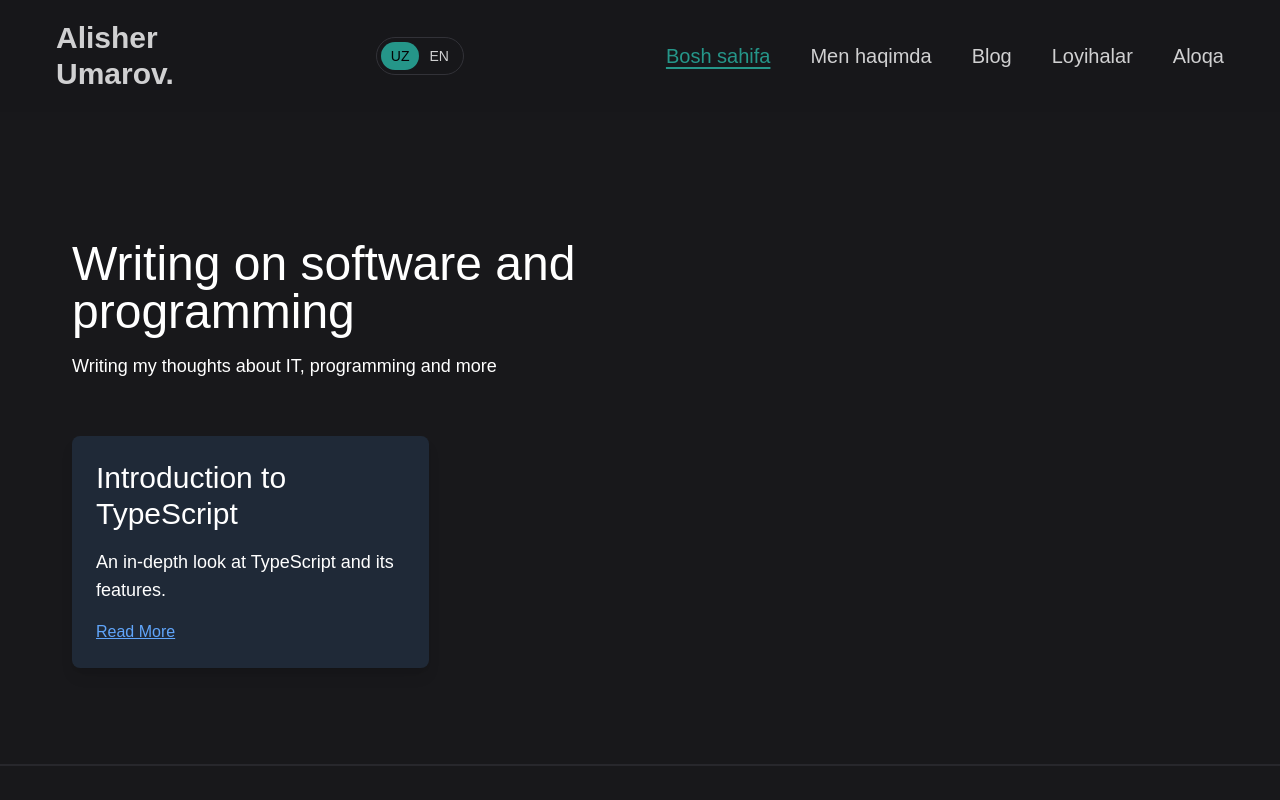
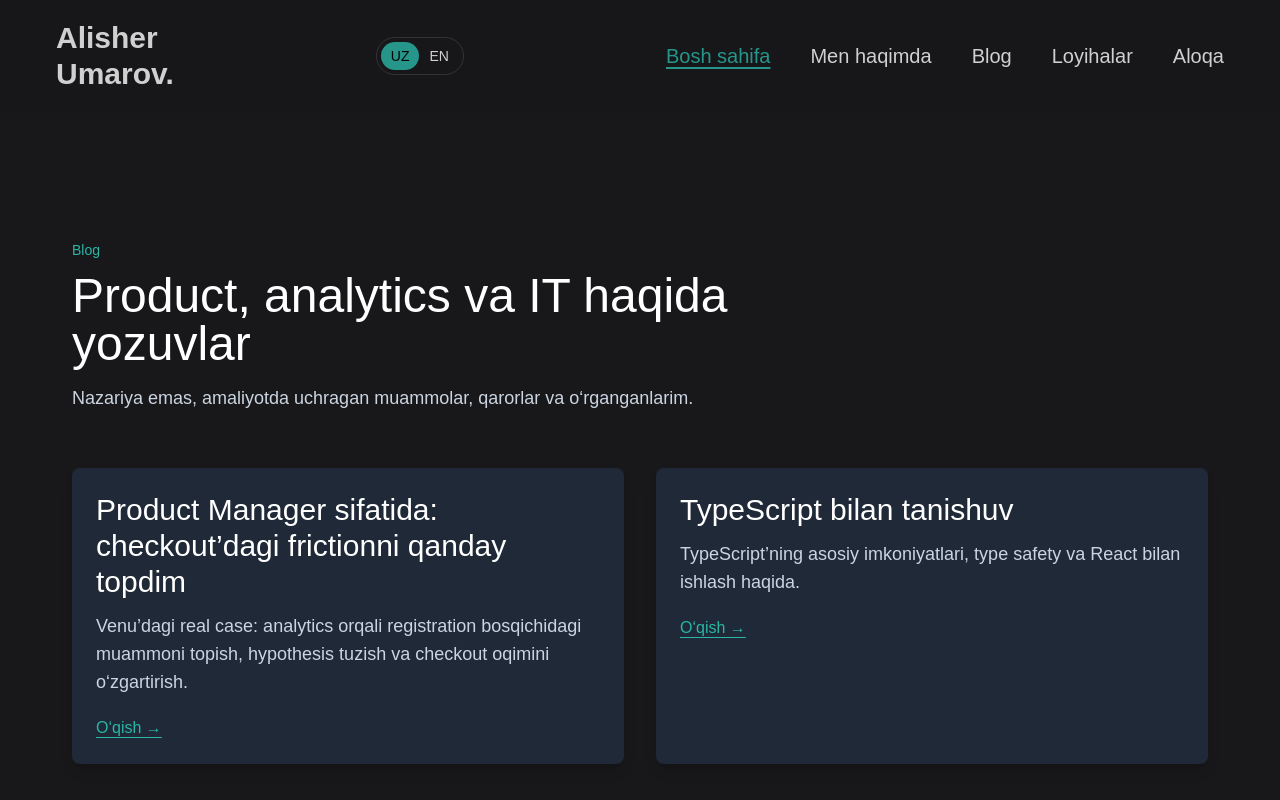
Before and after one commit to umarovcoder/myWebsite, a React (Vite) app: page /articles in a window 1280 px wide. Shown: the top 800 px of the page. Built offline with nearby package versions, Linux system fonts and the light colour scheme; a web font is replaced by a local one.

Commit message:
Add Product Management case article to blog

```diff
--- a/src/pages/Articles/Articles.tsx
+++ b/src/pages/Articles/Articles.tsx
@@ -1,62 +1,49 @@
 import { FC } from 'react';
 import { Link } from 'react-router-dom';
-
-const articles = [
-  {
-    id: "typescript",
-    title: "Introduction to TypeScript",
-    description: "An in-depth look at TypeScript and its features.",
-    content: (
-      <>
-        <h3 className='text-white text-2xl mb-3'>Why TypeScript?</h3>
-        <p className='text-white text-lg mb-4'>
-          TypeScript offers several benefits, including static type checking, better code readability, and improved developer experience. It helps catch errors early in the development process, making it easier to maintain and scale your codebase.
-        </p>
-        <h3 className='text-white text-2xl mb-3'>Key Features</h3>
-        <ul className='list-disc list-inside text-white text-lg mb-4'>
-          <li>Static type checking</li>
-          <li>Enhanced IDE support</li>
-          <li>Compatibility with JavaScript</li>
-          <li>Rich type definitions</li>
-          <li>Advanced type inference</li>
-        </ul>
-        <h3 className='text-white text-2xl mb-3'>Getting Started</h3>
-        <p className='text-white text-lg mb-4'>
-          To get started with TypeScript, you need to install it via npm:
-        </p>
-        <pre className='bg-gray-900 p-4 rounded-lg mb-4'>
-          <code className='text-green-400'>$ npm install -g typescript</code>
-        </pre>
-        <p className='text-white text-lg mb-4'>
-          You can then create a TypeScript file with the `.ts` extension and compile it to JavaScript using the TypeScript compiler:
-        </p>
-        <pre className='bg-gray-900 p-4 rounded-lg mb-4'>
-          <code className='text-green-400'>$ tsc filename.ts</code>
-        </pre>
-        {/* More content here */}
-      </>
-    )
-  },
-  // Add more articles here
-];
+import { useLanguage } from '../../context/LanguageContext';
 
 const Articles: FC = () => {
+  const { language } = useLanguage();
+  const uz = language === 'uz';
+
+  const articles = [
+    {
+      id: 'product-checkout-case',
+      title: uz ? 'Product Manager sifatida: checkout’dagi frictionni qanday topdim' : 'A Product Manager case: finding friction in checkout',
+      description: uz
+        ? 'Venu’dagi real case: analytics orqali registration bosqichidagi muammoni topish, hypothesis tuzish va checkout oqimini o‘zgartirish.'
+        : 'A real Venu case: using analytics to identify registration friction, form a hypothesis and redesign the checkout flow.',
+    },
+    {
+      id: 'typescript',
+      title: uz ? 'TypeScript bilan tanishuv' : 'Introduction to TypeScript',
+      description: uz
+        ? 'TypeScript’ning asosiy imkoniyatlari, type safety va React bilan ishlash haqida.'
+        : 'An overview of TypeScript, type safety and working with React.',
+    },
+  ];
+
   return (
     <>
-      <title>Articles - Alisher</title>
+      <title>{uz ? 'Blog — Alisher Umarov' : 'Articles — Alisher Umarov'}</title>
       <div className='container pt-20 md:pt-28 lg:pt-32 px-4 sm:px-6 md:px-8'>
         <div>
-          <h1 className='text-white text-3xl sm:text-4xl md:text-5xl w-full md:w-3/5'>Writing on software and programming</h1>
-          <p className='text-white text-sm md:text-base lg:text-lg py-3 md:py-4'>Writing my thoughts about IT, programming and more</p>
+          <p className='text-[#2AB7A6] text-sm mb-3'>{uz ? 'Blog' : 'Writing'}</p>
+          <h1 className='text-white text-3xl sm:text-4xl md:text-5xl w-full md:w-3/5'>
+            {uz ? 'Product, analytics va IT haqida yozuvlar' : 'Notes on product, analytics and IT'}
+          </h1>
+          <p className='text-slate-300 text-sm md:text-base lg:text-lg py-3 md:py-4 max-w-3xl'>
+            {uz ? 'Nazariya emas, amaliyotda uchragan muammolar, qarorlar va o‘rganganlarim.' : 'Practical problems, decisions and lessons from my work.'}
+          </p>
         </div>
 
-        <div className='mt-8 md:mt-10 grid grid-cols-1 md:grid-cols-2 lg:grid-cols-3 gap-6 md:gap-8'>
+        <div className='mt-8 md:mt-10 grid grid-cols-1 md:grid-cols-2 gap-6 md:gap-8'>
           {articles.map((article) => (
-            <div key={article.id} className='bg-gray-800 p-4 sm:p-5 md:p-6 rounded-lg shadow-lg'>
-              <h2 className='text-white text-2xl md:text-3xl mb-3 md:mb-4'>{article.title}</h2>
-              <p className='text-white text-base md:text-lg mb-3 md:mb-4'>{article.description}</p>
-              <Link to={`/articles/${article.id}`} className='text-blue-400 underline'>
-                Read More
+            <div key={article.id} className='bg-gray-800 p-5 sm:p-6 rounded-lg shadow-lg'>
+              <h2 className='text-white text-2xl md:text-3xl mb-3'>{article.title}</h2>
+              <p className='text-slate-300 text-base md:text-lg mb-5 leading-7'>{article.description}</p>
+              <Link to={`/articles/${article.id}`} className='text-[#2AB7A6] underline underline-offset-4'>
+                {uz ? 'O‘qish →' : 'Read →'}
               </Link>
             </div>
           ))}
```
